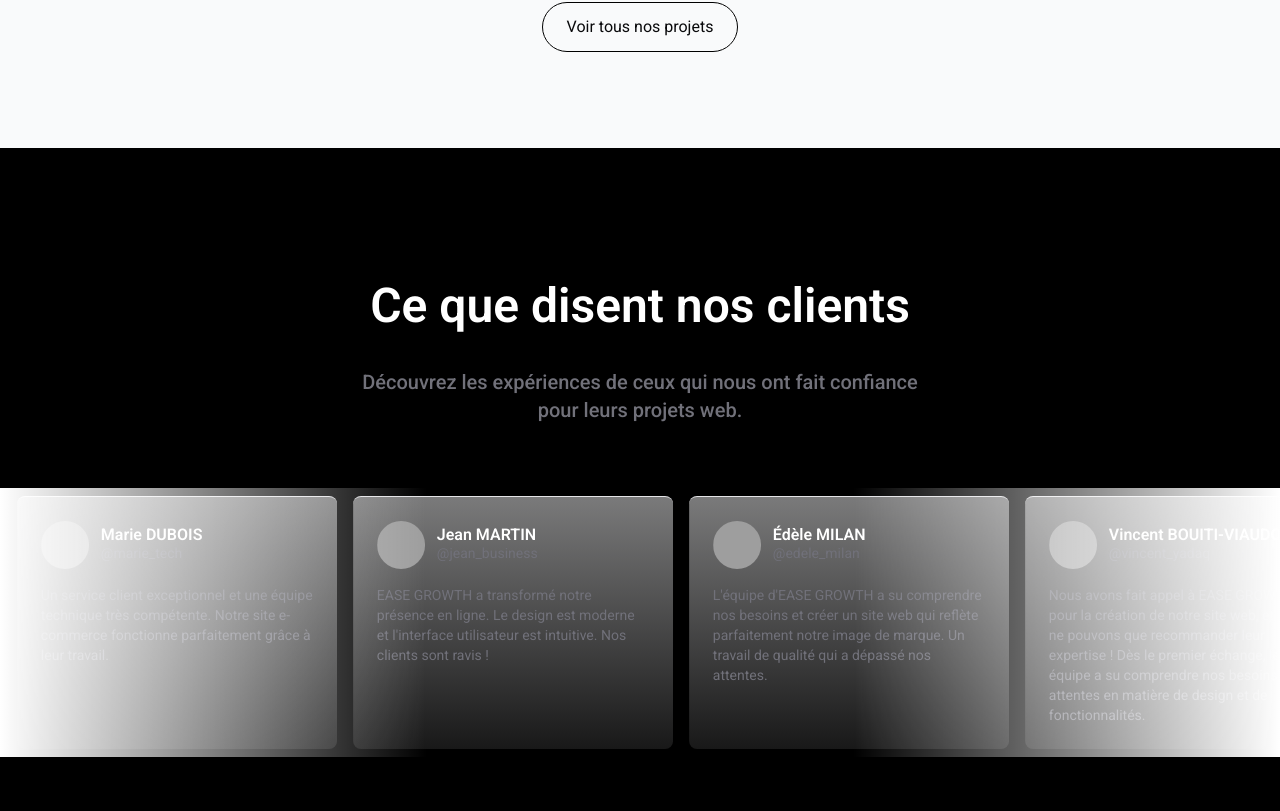
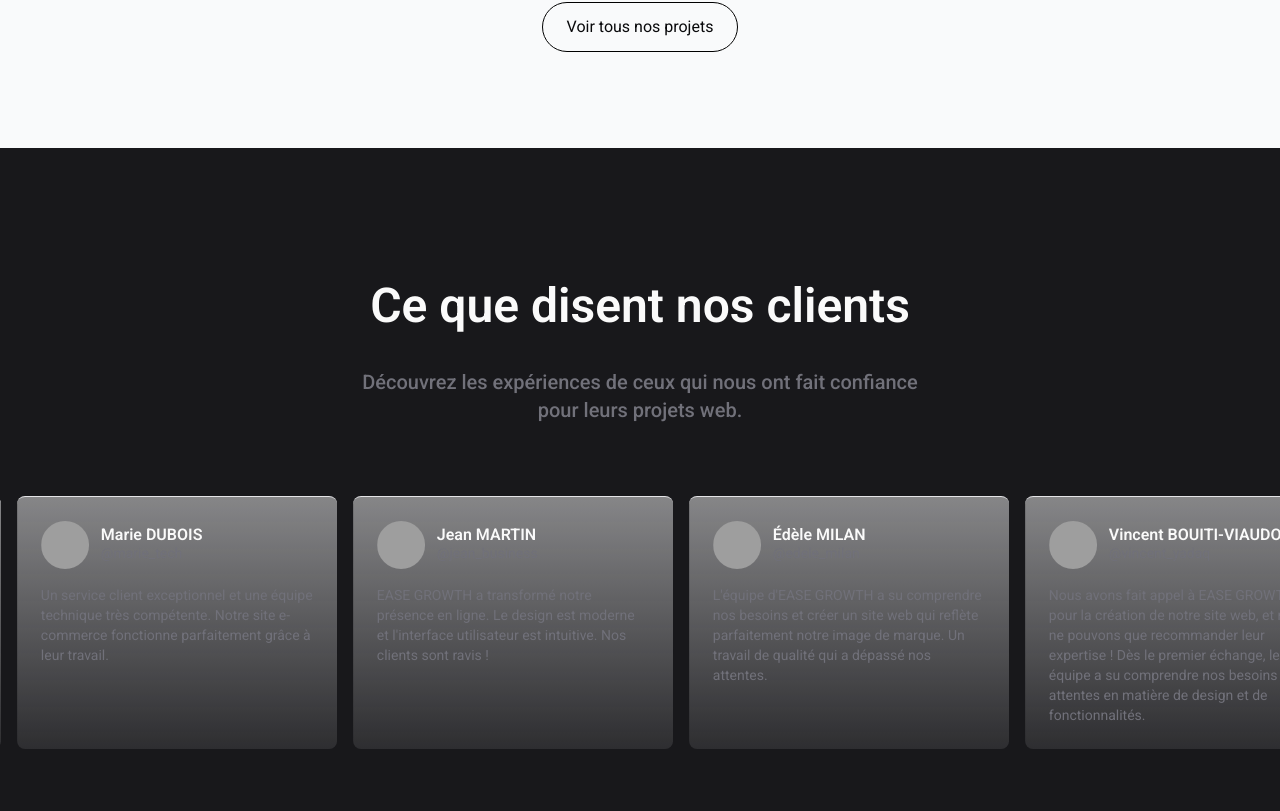
Before and after one commit to tmaPeniel/ease-growth-website, a React (Vite) app: page / in a window 1280 px wide. Shown: the part 3389-4200 px from the top of the page. Built offline with nearby package versions, Linux system fonts and the light colour scheme; grey boxes are pictures that could not be loaded.

Commit message:
Refactor TestimonialsNew component
Remove white filters and adapt colors for TestimonialsNew component on the home page.

```diff
--- a/src/components/TestimonialsNew.tsx
+++ b/src/components/TestimonialsNew.tsx
@@ -46,7 +46,7 @@ const TestimonialsNew = () => {
       title="Ce que disent nos clients"
       description="Découvrez les expériences de ceux qui nous ont fait confiance pour leurs projets web."
       testimonials={testimonials}
-      className="bg-black text-white"
+      className="bg-primary text-primary-foreground"
     />
   )
 }
--- a/src/components/ui/testimonials-with-marquee.tsx
+++ b/src/components/ui/testimonials-with-marquee.tsx
@@ -49,8 +49,6 @@ export function TestimonialsSection({
             </div>
           </div>
 
-          <div className="pointer-events-none absolute inset-y-0 left-0 hidden w-1/3 bg-gradient-to-r from-background sm:block" />
-          <div className="pointer-events-none absolute inset-y-0 right-0 hidden w-1/3 bg-gradient-to-l from-background sm:block" />
         </div>
       </div>
     </section>
```
